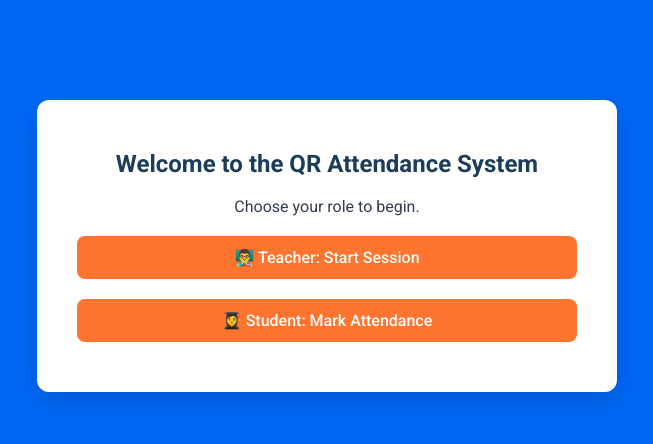
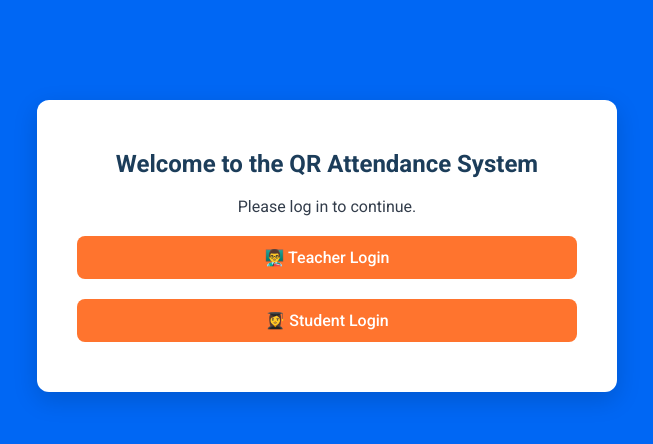
Before and after one commit to Raptor6ix9ine/qr-attendance, a Flask app: page / in a window 1280 px wide. Shown: the part 154-598 px from the top of the page, without its empty margins (313-966 px from the left). Run offline with Flask 3, Linux system fonts and the light colour scheme.

Commit message:
Prototype Upgrade

```diff
--- a/app.py
+++ b/app.py
@@ -1,11 +1,16 @@
-from flask import Flask, render_template, request, redirect, url_for, jsonify
+from flask import Flask, render_template, request, redirect, url_for, jsonify, session
+from datetime import datetime, timedelta
 import qrcode, io, base64, uuid
 
 app = Flask(__name__)
+app.secret_key = "your_super_secret_key" # Needed for session management
 
-# in-memory store (prototype only!)
-sessions = {}
-current_session = None
+# --- In-memory store for the demo ---
+# In a real app, this would be a database
+TEACHER_CREDS = {"teacher": "password123"}
+STUDENT_CREDS = {"160323737012": "studentpass"}
+SESSIONS = {}
+current_session_id = None
 
 def generate_qr_code(data):
     qr = qrcode.make(data)
@@ -15,35 +20,104 @@ def generate_qr_code(data):
 
 @app.route("/")
 def index():
+    user_type = session.get("user_type")
+    if user_type == 'teacher':
+        return redirect(url_for('teacher_dashboard'))
+    elif user_type == 'student':
+        return redirect(url_for('student_scan'))
     return render_template("index.html")
+
+# --- Login & Logout Routes ---
+@app.route("/teacher/login", methods=["GET", "POST"])
+def teacher_login():
+    if request.method == "POST":
+        username = request.form.get("username")
+        password = request.form.get("password")
+        if TEACHER_CREDS.get(username) == password:
+            session["user_type"] = "teacher"
+            return redirect(url_for("teacher_dashboard"))
+        return render_template("teacher_login.html", error="Invalid credentials")
+    return render_template("teacher_login.html")
+
+@app.route("/student/login", methods=["GET", "POST"])
+def student_login():
+    if request.method == "POST":
+        roll_number = request.form.get("roll_number")
+        password = request.form.get("password")
+        if STUDENT_CREDS.get(roll_number) == password:
+            session["user_type"] = "student"
+            session["roll_number"] = roll_number
+            return redirect(url_for("student_scan"))
+        return render_template("student_login.html", error="Invalid credentials")
+    return render_template("student_login.html")
+
+@app.route("/logout")
+def logout():
+    session.clear()
+    return redirect(url_for("index"))
+
+# --- Teacher Routes ---
+@app.route("/teacher/dashboard")
+def teacher_dashboard():
+    if session.get("user_type") != "teacher":
+        return redirect(url_for("teacher_login"))
+    # The teacher dashboard can simply be a place to start a session
+    return render_template("index.html") # Or a dedicated dashboard page
 
 @app.route("/teacher/start")
 def teacher_start():
-    global current_session
-    session_id = str(uuid.uuid4())[:6]
-    sessions[session_id] = []
-    current_session = session_id
-    qr_data = generate_qr_code(session_id)
-    return render_template("teacher.html", session_id=session_id, qr_data=qr_data)
+    if session.get("user_type") != "teacher":
+        return redirect(url_for("teacher_login"))
 
-@app.route("/student")
-def student():
-    return render_template("student.html")
+    global current_session_id
+    current_session_id = str(uuid.uuid4())[:6]
+    SESSIONS[current_session_id] = {
+        "attendees": [],
+        "created_at": datetime.now()
+    }
+    qr_data = generate_qr_code(current_session_id)
+    return render_template("teacher.html", session_id=current_session_id, qr_data=qr_data)
+
+@app.route("/teacher/check/<session_id>")
+def teacher_check(session_id):
+    if session.get("user_type") != "teacher":
+        return jsonify({"error": "Unauthorized"}), 403
+
+    roll_numbers = SESSIONS.get(session_id, {}).get("attendees", [])
+    return jsonify(roll_numbers)
+
+# --- Student Routes ---
+@app.route("/student/scan")
+def student_scan():
+    if session.get("user_type") != "student":
+        return redirect(url_for("student_login"))
+
+    session_active = False
+    if current_session_id and current_session_id in SESSIONS:
+        session_data = SESSIONS[current_session_id]
+        # Session Expiry Logic: 20 minutes
+        if datetime.now() < session_data["created_at"] + timedelta(minutes=20):
+            session_active = True
+
+    return render_template("student.html", roll_number=session.get("roll_number"), session_active=session_active)
 
 @app.route("/student/submit", methods=["POST"])
 def student_submit():
+    if session.get("user_type") != "student":
+        return redirect(url_for("student_login"))
+
     session_id = request.form.get("session_id")
-    name = request.form.get("name")
-    if session_id in sessions:
-        if name not in sessions[session_id]:
-            sessions[session_id].append(name)
-        return f"✅ Attendance marked for {name}!"
-    return "❌ Invalid or expired session."
+    roll_number = session.get("roll_number")
 
-@app.route("/teacher/check/<session_id>")
-def teacher_check(session_id):
-    names = sessions.get(session_id, [])
-    return jsonify(names)
+    if session_id in SESSIONS:
+        session_data = SESSIONS[session_id]
+        if datetime.now() < session_data["created_at"] + timedelta(minutes=20):
+            if roll_number not in session_data["attendees"]:
+                session_data["attendees"].append(roll_number)
+            return f"✅ Attendance marked for Roll Number: {roll_number}!"
+        else:
+            return "❌ Session has expired."
+    return "❌ Invalid session."
 
 if __name__ == "__main__":
     app.run(debug=True)
--- a/templates/index.html
+++ b/templates/index.html
@@ -9,9 +9,9 @@
 <body>
     <div class="container">
         <h2>Welcome to the QR Attendance System</h2>
-        <p>Choose your role to begin.</p>
-        <a href="/teacher/start" class="styled-link">👨‍🏫 Teacher: Start Session</a>
-        <a href="/student" class="styled-link">👩‍🎓 Student: Mark Attendance</a>
+        <p>Please log in to continue.</p>
+        <a href="/teacher/login" class="styled-link">👨‍🏫 Teacher Login</a>
+        <a href="/student/login" class="styled-link">👩‍🎓 Student Login</a>
     </div>
 </body>
 </html>
```
Also changed, not shown: templates/student.html (+11 -4 lines), templates/student_login.html (added, +22 -0 lines), templates/teacher.html (+0 -1 lines), templates/teacher_login.html (added, +22 -0 lines).
